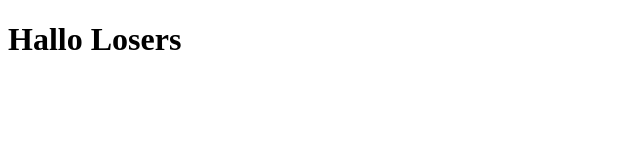
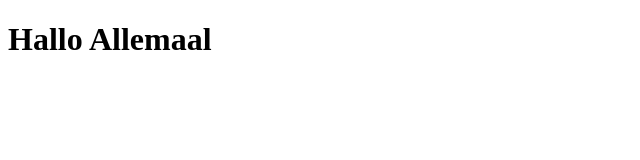
Before and after one commit to MariaS20/Blok-Tech, a website: page public/index.html in a window 1280 px wide. Shown: the whole page, without its empty margins (0-640 px from the left). Drawn offline with Linux system fonts and the light colour scheme.

Commit message:
small change

```diff
--- a/public/index.html
+++ b/public/index.html
@@ -6,6 +6,6 @@
     <title>Document</title>
 </head>
 <body>
-    <h1>Hallo Losers</h1>
+    <h1>Hallo Allemaal</h1>
 </body>
 </html>
```
